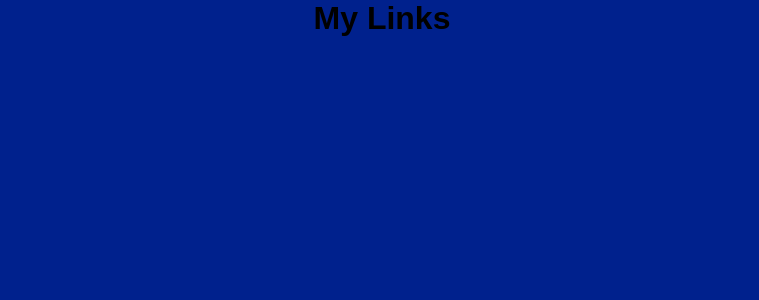
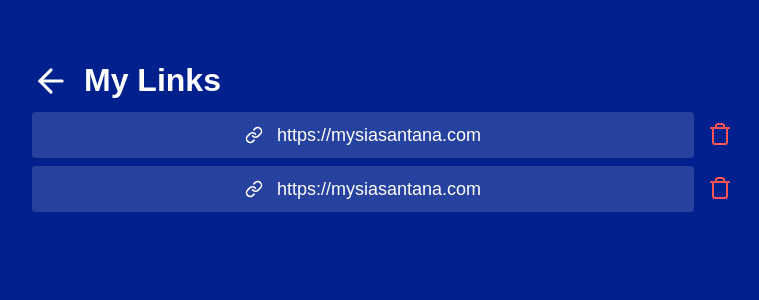
Before and after one commit to Mysia14/MyLink-react-app, a React (Create React App) app: page /links in a window 1280 px wide. Shown: the top 300 px of the page, without its empty margins (258-1017 px from the left). Built offline with nearby package versions, Linux system fonts and the light colour scheme.

Commit message:
added components and react icons to nav-bar

```diff
--- /dev/null
+++ b/src/components/Menu/index.js
@@ -0,0 +1,21 @@
+import "./menu.css";
+import {BsGithub, BsLinkedin } from "react-icons/bs"; // https://react-icons.github.io/react-icons/search?q=git
+import {Link} from "react-router-dom";
+
+
+export default function Menu (){
+    return(
+        <div className="nav-bar menu">
+            <a className="social" href="https://www.linkedin.com/in/mysiasantana/">
+                <BsLinkedin color="white"size={24}/>
+            </a>
+            <a className="social" href="https://github.com/Mysia14">
+                <BsGithub color="white"size={24}/>
+            </a>
+            <Link className="menu-item" to="/links">
+            My Links
+            </Link>
+
+        </div>
+    )
+}
--- /dev/null
+++ b/src/components/Menu/menu.css
@@ -0,0 +1,22 @@
+.menu{
+    position:absolute; /* to controll better the posotion*/
+    top:20px;
+    right:5%;
+    font-weight: bold;
+    display: flex;
+}
+.menu a {
+    text-decoration: none;
+}
+.social{
+    margin-right: 14px;
+    display: flex;
+    align-items:center;
+}
+.menu-item{
+    color:black;
+    background-color: white;
+    padding: 10px 20px;
+    border-radius: 4px;
+
+}
--- a/src/pages/Home/home.css
+++ b/src/pages/Home/home.css
@@ -99,9 +99,18 @@
         font-size: 30px;
     }
     .area-input{
-        width: 75%;
+        width: 35%;
+
     }
     .logo span{
         font-size: 16px;
     }
+    .area-input input{
+        font-size: 12px;
+        font-family:Arial, Helvetica, sans-serif;
+    }
+    .area-input button{
+        font-size: 15px;
+        font-family:Arial, Helvetica, sans-serif;
+    }
 }
--- a/src/pages/Home/index.js
+++ b/src/pages/Home/index.js
@@ -1,5 +1,7 @@
 import {FiLink} from "react-icons/fi";
 import "./home.css";
+
+import Menu from "../../components/Menu"
 
 export default function Home(){
     return (
@@ -18,6 +20,7 @@ export default function Home(){
     </div>
     <button> Generate Link</button>
     </div>
+    <Menu/>
     </div>
   )
   }
--- /dev/null
+++ b/src/pages/Links/links.css
@@ -0,0 +1,70 @@
+.links-container{
+    max-width: 1120px; /* largura maxima*/
+    margin: 32px auto 0 auto;
+
+}
+
+.links-header{
+    display: flex;
+    flex-direction: row;
+}
+.links-header svg{
+    margin-right: 14px;
+    margin-top: 30px;
+}
+.links-header h1{
+    color: white;
+    margin-top: 30px;
+}
+.links-item{
+    width: 700px;
+    display: flex;
+    align-items: center;
+    flex-direction: row;
+    margin-top: 8px;
+}
+.links-item:last-child{
+    margin-bottom: 18px;
+}
+.link{
+    border:0;
+    width: 100%;
+    min-width: 80%;
+    border-radius: 4px;
+    height: 46px;
+    background-color: rgb(255,255, 255, 0.15);
+    margin-right: 14px;
+    display:flex;
+    align-items: center;
+    justify-content: center;
+    font-size: 18px;
+    color: white;
+}
+.link svg{
+    margin-right: 14px;
+}
+.link-delete{
+    border:0;
+    background-color: transparent;
+}
+.link{ /*caso a url ultrapsse nao vai estragar a interface, meio que desaparece*/
+    white-space: nowrap;
+    overflow: hidden;
+    text-overflow: ellipsis;
+
+}
+
+@media (max-width:815px){
+    .links-container{
+        width: 90%;
+    }
+    .logo h1{
+        font-size: 30px;
+    }
+    .links-item{
+        width: 100%;
+    }
+    .link svg{
+        display: none;
+    }
+}
--- a/src/pages/Links/links.js
+++ b/src/pages/Links/links.js
@@ -1,7 +1,41 @@
+
+import "./links.css";
+import{ FiArrowLeft, FiLink, FiTrash } from "react-icons/fi";
+import {Link} from "react-router-dom"
+
 export default function Links(){
     return (
-    <div>
-    <h1>My Links</h1>
+    <div className="links-container">
+
+      <div className="links-header">
+        <Link to = "/">
+         <FiArrowLeft size={38} color="#FFF"/>
+        </Link>
+
+        <h1>My Links</h1>
+      </div>
+
+      <div className="links-item">
+
+        <button className="link">
+             <FiLink size={18} color="#FFF"/>
+              https://mysiasantana.com
+           </button>
+           <button className="link-delete">
+             <FiTrash size={24} color="#FF5454"/>
+           </button>
+      </div>
+      <div className="links-item">
+
+      <button className="link">
+           <FiLink size={18} color="#FFF"/>
+            https://mysiasantana.com
+         </button>
+         <button className="link-delete">
+           <FiTrash size={24} color="#FF5454"/>
+         </button>
+    </div>
+
     </div>
   )
   }
```
Also changed, not shown: 1 other file (tests, documents, lock files or other folders).
